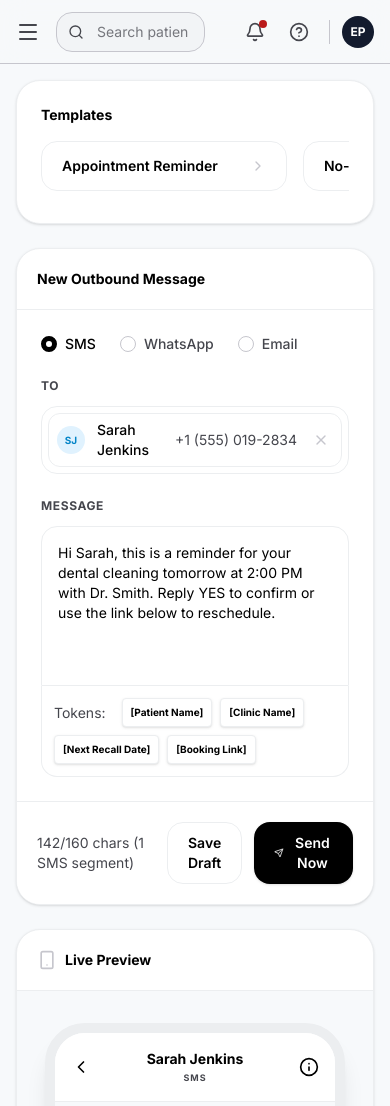
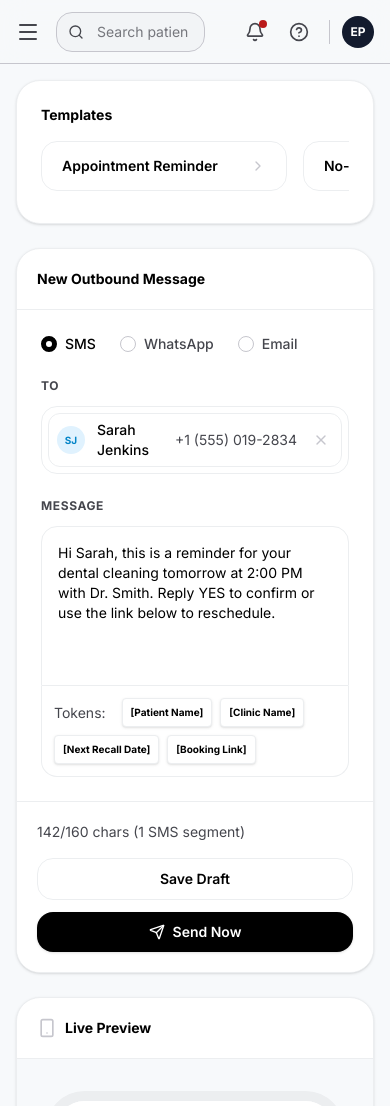
Before and after one commit to Rohitmehta395/Dental-Website-Demo, a Next.js app: page /messaging in a window 390 px wide. Shown: the top 1106 px of the page. Built offline with nearby package versions, Linux system fonts and the light colour scheme.

Commit message:
feat: implement dashboard pages for patients, campaigns, and messaging modules

```diff
--- a/app/(dashboard)/campaigns/page.js
+++ b/app/(dashboard)/campaigns/page.js
@@ -22,7 +22,7 @@ export default function CampaignsPage() {
   return (
     <PageTransition>
       {/* Header */}
-      <div className="flex justify-between items-end mb-8">
+      <div className="flex flex-col sm:flex-row justify-between items-start sm:items-end gap-4 mb-8">
         <div>
           <h2 className="text-3xl font-semibold text-primary tracking-tight">
             Reactivation Campaigns
@@ -31,7 +31,7 @@ export default function CampaignsPage() {
             Launch targeted campaigns to bring patients back and recover revenue.
           </p>
         </div>
-        <button className="flex items-center gap-2 px-4 py-2.5 bg-primary-container text-on-primary rounded-lg text-sm font-medium hover:opacity-90 transition-opacity">
+        <button className="w-full sm:w-auto flex items-center justify-center gap-2 px-4 py-2.5 bg-primary-container text-on-primary rounded-lg text-sm font-medium hover:opacity-90 transition-opacity">
           <Plus className="w-4 h-4" />
           New Campaign
         </button>
--- a/app/(dashboard)/messaging/page.js
+++ b/app/(dashboard)/messaging/page.js
@@ -111,13 +111,13 @@ export default function MessagingPage() {
             </div>
 
             {/* Footer */}
-            <div className="p-5 border-t border-surface-container flex justify-between items-center bg-white mt-auto">
+            <div className="p-5 border-t border-surface-container flex flex-col sm:flex-row justify-between items-start sm:items-center gap-4 bg-white mt-auto">
               <p className="text-sm text-on-surface-variant">142/160 chars (1 SMS segment)</p>
-              <div className="flex gap-3">
-                <button className="px-5 py-2.5 rounded-xl border border-surface-container text-sm font-semibold text-primary hover:bg-surface-container-low transition-colors">
+              <div className="flex flex-col sm:flex-row gap-3 w-full sm:w-auto">
+                <button className="w-full sm:w-auto px-5 py-2.5 rounded-xl border border-surface-container text-sm font-semibold text-primary hover:bg-surface-container-low transition-colors text-center justify-center">
                   Save Draft
                 </button>
-                <button className="px-5 py-2.5 rounded-xl bg-primary text-on-primary text-sm font-semibold flex items-center gap-2 hover:opacity-90 transition-opacity shadow-sm">
+                <button className="w-full sm:w-auto px-5 py-2.5 rounded-xl bg-primary text-on-primary text-sm font-semibold flex justify-center items-center gap-2 hover:opacity-90 transition-opacity shadow-sm">
                   <Send className="w-4 h-4" />
                   Send Now
                 </button>
--- a/app/(dashboard)/patients/page.js
+++ b/app/(dashboard)/patients/page.js
@@ -58,7 +58,7 @@ function PatientsContent() {
   return (
     <PageTransition>
       {/* Header */}
-      <div className="flex justify-between items-end mb-6">
+      <div className="flex flex-col sm:flex-row justify-between items-start sm:items-end gap-4 mb-6">
         <div>
           <h2 className="text-3xl font-semibold text-primary tracking-tight">Patients</h2>
           <p className="text-sm text-on-surface-variant mt-1">
@@ -72,7 +72,7 @@ function PatientsContent() {
         </div>
         <Link
           href="/patients/new"
-          className="flex items-center gap-2 bg-primary text-on-primary px-4 py-2 rounded-xl text-sm font-semibold hover:bg-primary/90 transition-colors shadow-sm"
+          className="flex items-center justify-center gap-2 bg-primary text-on-primary px-4 py-2 rounded-xl text-sm font-semibold hover:bg-primary/90 transition-colors shadow-sm w-full sm:w-auto"
         >
           <Plus className="w-4 h-4" />
           Add New Patient
```
